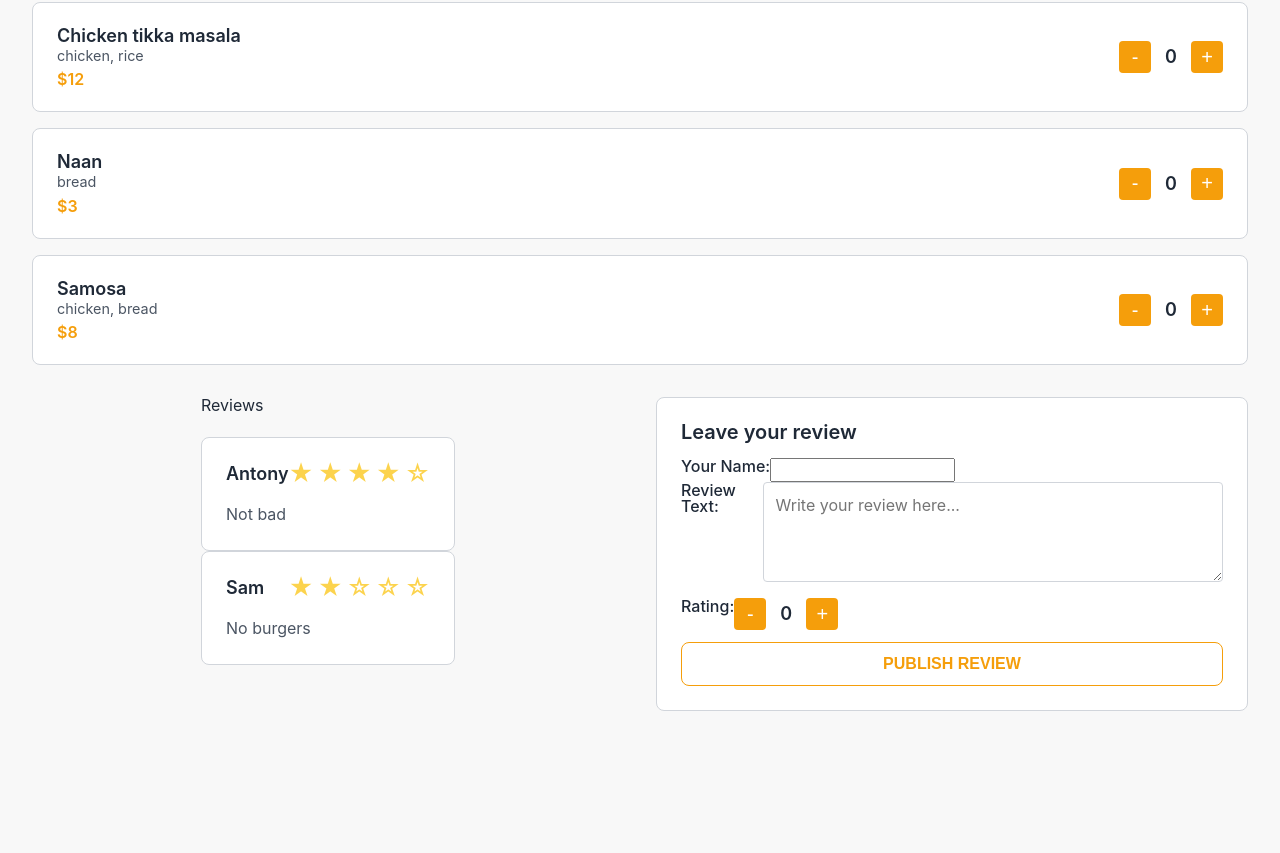
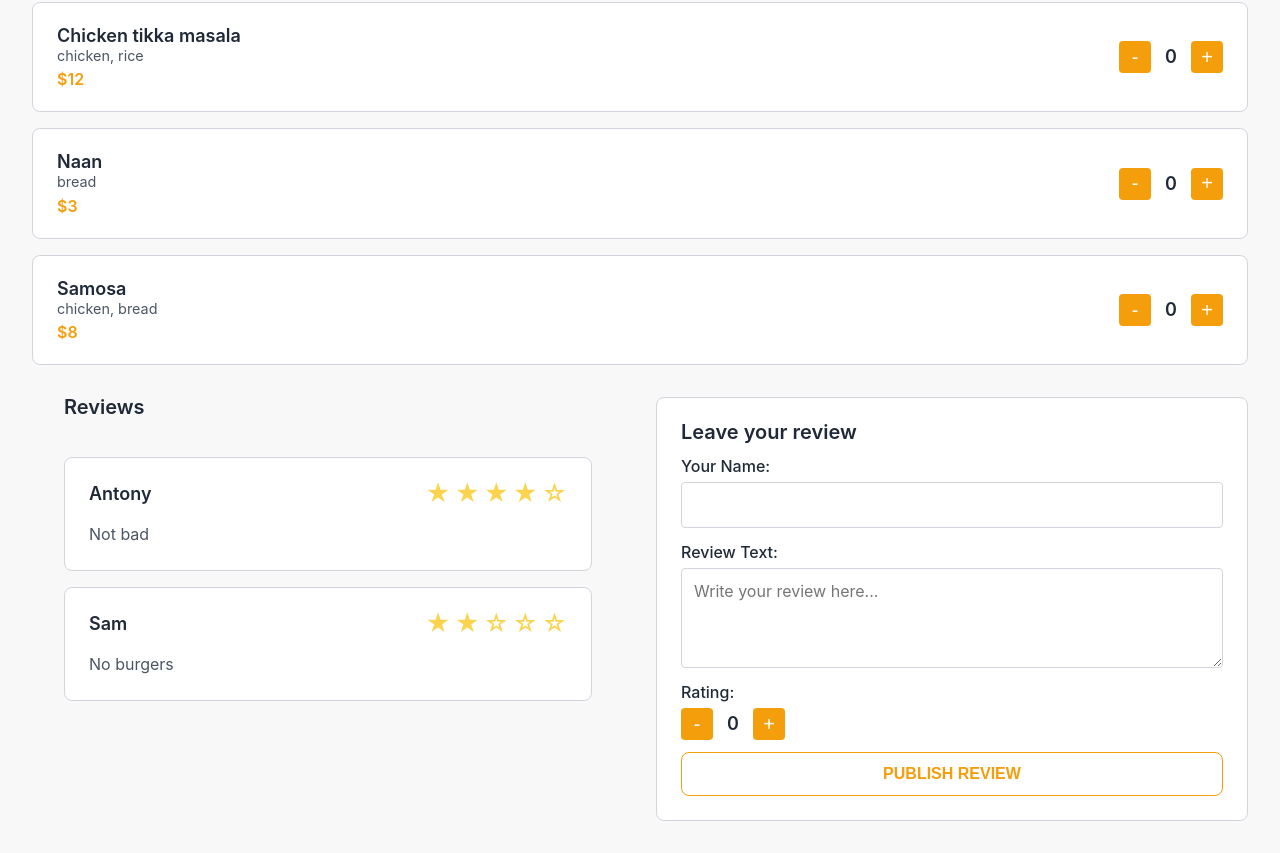
Before and after one commit to besthalfofthedevil/react1205, a React (Vite) app: page / in a window 1280 px wide. Shown: the part 316-1169 px from the top of the page. Before the commit the page ends 1059 px from the top, so only its background shows below. Built offline with nearby package versions, Linux system fonts and the light colour scheme.

Commit message:
refactor: reviews styling

```diff
--- a/src/components/Review/review.module.css
+++ b/src/components/Review/review.module.css
@@ -1,10 +1,21 @@
 .reviewsContent {
   padding: 0 2rem 2rem;
-  max-width: 800px; /* Constrain width for readability */
-  margin: 0 auto; /* Center the content */
   display: flex;
   flex-direction: column;
   gap: 1.5rem;
+}
+
+.title {
+  font-size: 1.25rem;
+  font-weight: 600;
+  margin-bottom: 1rem;
+}
+
+.existingReviews {
+  display: flex;
+  flex-direction: column;
+  gap: 1rem;
+  width: 100%;
 }
 
 .reviewCard {
--- a/src/components/Review/review.tsx
+++ b/src/components/Review/review.tsx
@@ -22,9 +22,8 @@ export const ReviewListItem = (
 export const Reviews = ({ reviews }: { reviews: RestaurantReviewItem[] }) => {
   return (
     <div className={styles.reviewsContent}>
-      <h3>Reviews</h3>
-      <section className={styles.existingReviews}>
-        <ul>
+      <h3 className={styles.title}>Reviews</h3>
+      <ul className={styles.existingReviews}>
         {reviews.map((item) => (
           <ReviewListItem
             user={item.user}
@@ -34,7 +33,6 @@ export const Reviews = ({ reviews }: { reviews: RestaurantReviewItem[] }) => {
           />
         ))}
       </ul>
-      </section>
     </div>
   );
 };
--- a/src/components/ReviewForm/review-form.module.css
+++ b/src/components/ReviewForm/review-form.module.css
@@ -6,8 +6,9 @@
   display: flex;
   flex-direction: column;
 }
-.reviewForm p {
+.formGroup {
   display: flex;
+  flex-direction: column;
 }
 
 .formTitle {
@@ -16,7 +17,7 @@
   margin-bottom: 1rem;
 }
 
-textarea {
+.reviewForm textarea {
   width: 100%;
   min-height: 100px;
   padding: 0.75rem;
@@ -25,6 +26,18 @@ textarea {
   font-family: "Inter", sans-serif;
   font-size: 1rem;
   resize: vertical; /* Allow vertical resizing */
+  box-sizing: border-box; /* Include padding in width */
+  margin-bottom: 1rem;
+  outline: none;
+  transition: border-color 0.2s ease;
+}
+.reviewForm input {
+  width: 100%;
+  padding: 0.75rem;
+  border: 1px solid var(--border-color);
+  border-radius: 0.25rem;
+  font-family: "Inter", sans-serif;
+  font-size: 1rem;
   box-sizing: border-box; /* Include padding in width */
   margin-bottom: 1rem;
   outline: none;
--- a/src/components/ReviewForm/review-form.tsx
+++ b/src/components/ReviewForm/review-form.tsx
@@ -21,7 +21,7 @@ export const ReviewForm = () => {
       }}
     >
       <h3 className={styles.formTitle}>Leave your review</h3>
-      <p>
+      <div className={styles.formGroup}>
         <label className={styles.formLabel}>Your Name:</label>
         <input
           type="text"
@@ -29,8 +29,8 @@ export const ReviewForm = () => {
           value={userName}
           onChange={(e) => onUserNameChange(e?.target.value)}
         />
-      </p>
-      <p>
+      </div>
+      <div className={styles.formGroup}>
         <label className={styles.formLabel}>Review Text:</label>
         <textarea
           name="text"
@@ -38,8 +38,8 @@ export const ReviewForm = () => {
           value={review}
           onChange={(e) => onReviewChange(e?.target.value)}
         />
-      </p>
-      <p>
+      </div>
+      <div className={styles.formGroup}>
         <label className={styles.formLabel}>Rating:</label>
         <Counter
           count={rating}
@@ -52,7 +52,7 @@ export const ReviewForm = () => {
             decrementRating();
           }}
         />
-      </p>
+      </div>
       <button className={styles.publishBtn} type="submit">
         PUBLISH REVIEW
       </button>
```
Lines whose indentation alone changed are shown as unchanged.
